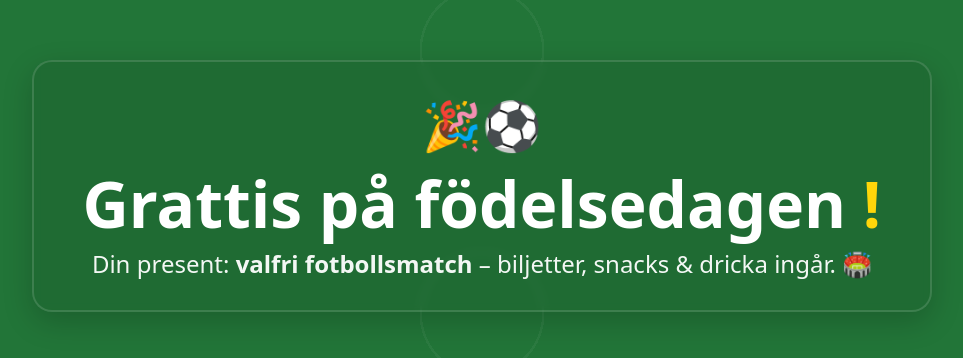
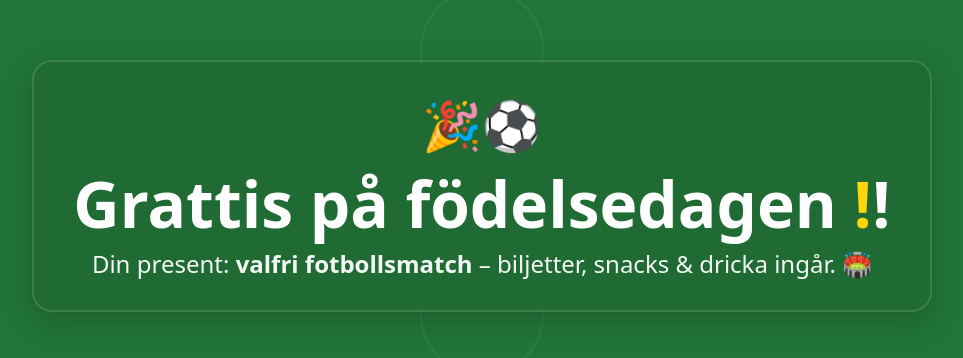
Before and after one commit to msoderstr/gsslarm-web, a plain HTML site: page greeting.html in a window 1280 px wide. Shown: the part 214-572 px from the top of the page, without its empty margins (158-1121 px from the left). Drawn offline with Linux system fonts and the light colour scheme.

Commit message:
Fix HTML structure for birthday greeting

```diff
--- a/greeting.html
+++ b/greeting.html
@@ -75,7 +75,7 @@
   <div class="wrap">
     <main class="card" role="main" aria-live="polite">
       <span class="emoji" aria-hidden="true">🎉⚽</span>
-      <h1>Grattis på födelsedagen <span class="name" id="name">!</span></h1>
+      <h1>Grattis på födelsedagen <span class="name" id="name"></span>!</h1>
       <p>Din present: <strong>valfri fotbollsmatch</strong> – biljetter, snacks & dricka ingår. 🏟️</p>
     </main>
   </div>
```
